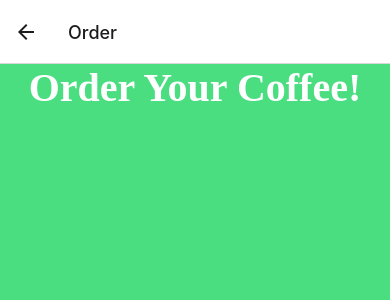
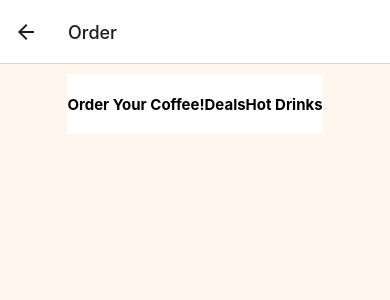
Before and after one commit to MonikaLu/CoffeeRoastery, a React Native app: screen /Order in a window 390 px wide. Shown: the top 300 px of the page. Built offline with nearby package versions, Linux system fonts and the light colour scheme.

Commit message:
Add navigation bar

```diff
--- a/components/OrderButton.js
+++ b/components/Button.js
@@ -1,7 +1,7 @@
 import { StyleSheet, Text, Pressable, View } from "react-native";
 import FontAwesome from "@expo/vector-icons/FontAwesome";
 
-export default function OrderButton({ label, theme, onPress }) {
+export default function Button({ label, theme, onPress }) {
   return (
     <View style={styles.buttonContainer}>
       <Pressable style={styles.button} onPress={onPress}>
@@ -29,7 +29,7 @@ const styles = StyleSheet.create({
     borderWidth: "1",
   },
   buttonLabel: {
-    color: "#fff",
+    color: "#000000",
     fontSize: 16,
   },
 });
--- /dev/null
+++ b/components/NavigationBar.js
@@ -0,0 +1,34 @@
+import { View, Text, TouchableOpacity, StyleSheet } from "react-native";
+
+const NavigationBar = () => {
+  return (
+    <View style={styles.navContainer}>
+      <TouchableOpacity onPress={() => console.log("Home Pressed")}>
+        <Text style={styles.titleText}>Order Your Coffee!</Text>
+      </TouchableOpacity>
+      <TouchableOpacity onPress={() => console.log("Menu Pressed")}>
+        <Text style={styles.titleText}>Deals</Text>
+      </TouchableOpacity>
+      <TouchableOpacity onPress={() => console.log("Contact Pressed")}>
+        <Text style={styles.titleText}>Hot Drinks</Text>
+      </TouchableOpacity>
+    </View>
+  );
+};
+
+const styles = StyleSheet.create({
+  navContainer: {
+    flexDirection: "row",
+    height: 60,
+    backgroundColor: "#ffffff",
+    alignItems: "center",
+    justifyContent: "space-around",
+  },
+  titleText: {
+    fontSize: 15,
+    fontWeight: "bold",
+    color: "#000000",
+  },
+});
+
+export default NavigationBar;
--- a/package.json
+++ b/package.json
@@ -17,7 +17,10 @@
     "react": "18.2.0",
     "react-native": "0.73.2",
     "react-native-screens": "~3.29.0",
-    "react-native-safe-area-context": "4.8.2"
+    "react-native-safe-area-context": "4.8.2",
+    "react-dom": "18.2.0",
+    "react-native-web": "~0.19.6",
+    "@expo/webpack-config": "~19.0.1"
   },
   "devDependencies": {
     "@babel/core": "^7.20.0"
--- a/screens/HomeScreen.js
+++ b/screens/HomeScreen.js
@@ -1,6 +1,6 @@
 import { StyleSheet, Text, View, Image } from "react-native";
 const PlaceholderImage = require("./../assets/logo.png");
-import OrderButton from "./../components/OrderButton";
+import Button from "../components/Button";
 
 const HomeScreen = ({ navigation }) => {
   return (
@@ -9,7 +9,7 @@ const HomeScreen = ({ navigation }) => {
         <Image source={PlaceholderImage} style={styles.image} />
       </View>
       <Text style={{ color: "#000000" }}>Coffee Roastery</Text>
-      <OrderButton
+      <Button
         label="Order your coffee!"
         onPress={() => navigation.navigate("Order")}
       />
@@ -20,7 +20,7 @@ const HomeScreen = ({ navigation }) => {
 const styles = StyleSheet.create({
   container: {
     flex: 1,
-    backgroundColor: "#4ade80",
+    backgroundColor: "#fff7ed",
     alignItems: "center",
     justifyContent: "center",
   },
--- a/screens/OrderScreen.js
+++ b/screens/OrderScreen.js
@@ -1,9 +1,9 @@
 import { StyleSheet, Text, View, Image } from "react-native";
-
+import NavigationBar from "../components/navigationBar";
 const OrderScreen = ({ navigation, route }) => {
   return (
     <View style={styles.orderContainer}>
-      <Text style={styles.titleText}>Order Your Coffee!</Text>
+      <NavigationBar />
     </View>
   );
 };
@@ -11,14 +11,15 @@ const OrderScreen = ({ navigation, route }) => {
 const styles = StyleSheet.create({
   orderContainer: {
     flex: 1,
-    backgroundColor: "#4ade80",
-    alignItems: "center",
+    backgroundColor: "#fff7ed",
+    flexDirection: "row",
+    justifyContent: "space-evenly",
+    padding: 10,
   },
   titleText: {
-    fontSize: 40,
+    fontSize: 15,
     fontWeight: "bold",
-    color: "#ffffff",
-    fontFamily: "Cochin",
+    color: "#000000",
   },
 });
 
```
Also changed, not shown: 1 other file (tests, documents, lock files or other folders).
